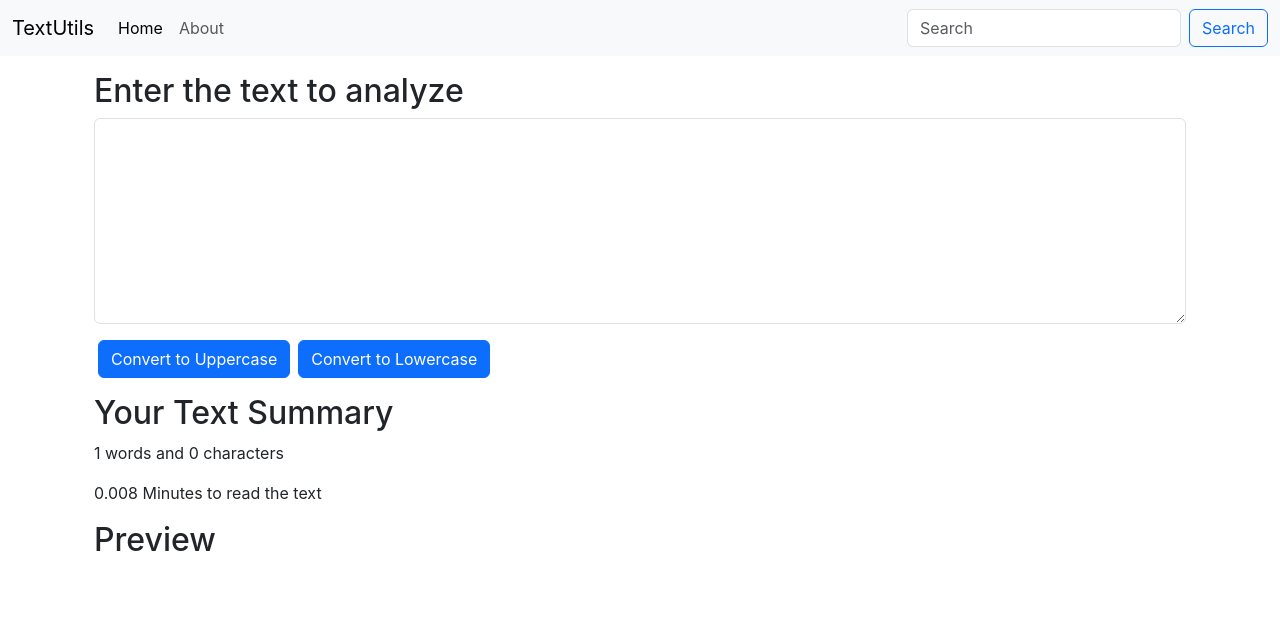
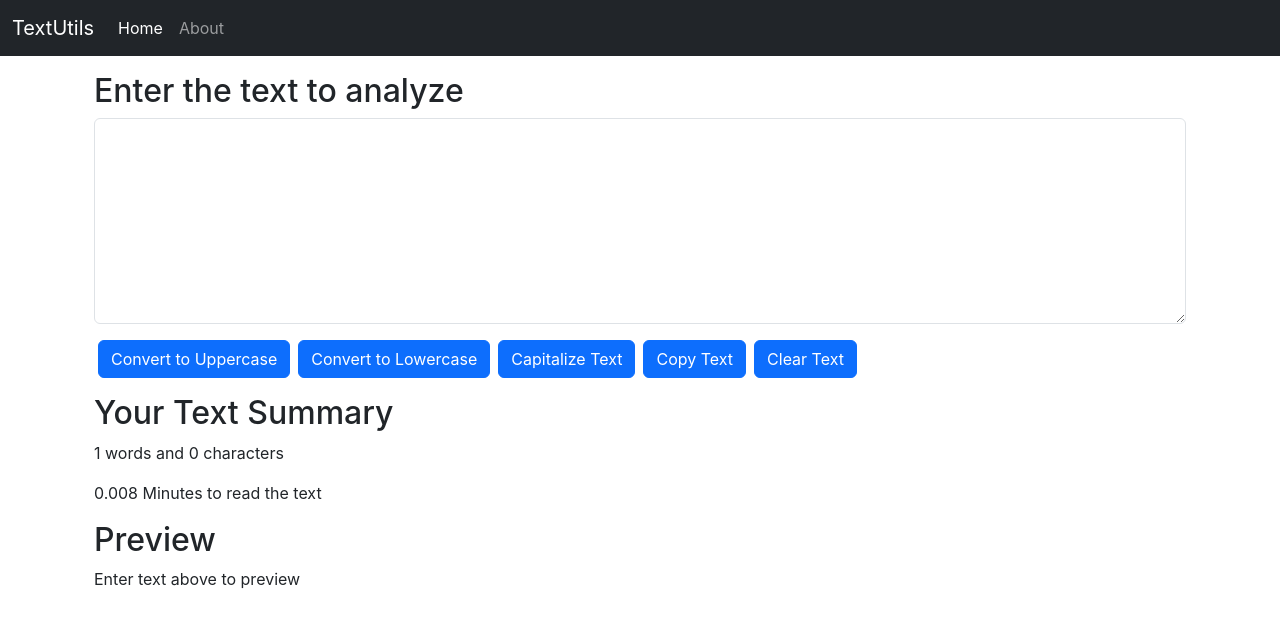
Before and after one commit to abhayCodez/textutils, a React (Create React App) app in the folder textutils/: page /#/ in a window 1280 px wide. Shown: the top 626 px of the page. Built offline with nearby package versions, Linux system fonts and the light colour scheme.

Commit message:
Added functionality of capitalize, copy and clear text

```diff
--- a/textutils/src/components/Navbar.js
+++ b/textutils/src/components/Navbar.js
@@ -3,7 +3,7 @@ import PropTypes from 'prop-types'
 
 export default function Navbar(props) {
   return (
-    <nav className="navbar navbar-expand-lg bg-body-tertiary">
+    <nav className="navbar navbar-expand-lg navbar-dark bg-dark">
         <div className="container-fluid">
           <a className="navbar-brand" href="/">{props.title}</a>
           <button className="navbar-toggler" type="button" data-bs-toggle="collapse" data-bs-target="#navbarSupportedContent" aria-controls="navbarSupportedContent" aria-expanded="false" aria-label="Toggle navigation">
@@ -18,10 +18,6 @@ export default function Navbar(props) {
                 <a className="nav-link" href="/">About</a>
               </li>
             </ul>
-            <form className="d-flex" role="search">
-              <input className="form-control me-2" type="search" placeholder="Search" aria-label="Search"/>
-              <button className="btn btn-outline-primary" type="submit">Search</button>
-            </form>
           </div>
         </div>
       </nav>
--- a/textutils/src/components/TextForm.js
+++ b/textutils/src/components/TextForm.js
@@ -12,6 +12,19 @@ export default function TextForm(props) {
         let newText = text.toLowerCase();
         setText(newText)
     }
+    const handleCapClick = ()=>{
+        let newText = text
+            .split(" ")
+            .map(word => word.charAt(0).toUpperCase() + word.slice(1))
+            .join(" ");
+        setText(newText)
+    }
+    const handleCopyClick = ()=>{
+        navigator.clipboard.writeText(text);
+    }
+    const handleClearClick = ()=>{
+        setText('')
+    }
     const [text, setText] = useState('')
     return (
         <>
@@ -22,13 +35,16 @@ export default function TextForm(props) {
                 </div>
                 <button className="btn btn-primary mx-1" onClick={handleUpClick}>Convert to Uppercase</button>
                 <button className="btn btn-primary mx-1" onClick={handleLowClick}>Convert to Lowercase</button>
+                <button className="btn btn-primary mx-1" onClick={handleCapClick}>Capitalize Text</button>
+                <button className="btn btn-primary mx-1" onClick={handleCopyClick}>Copy Text</button>
+                <button className="btn btn-primary mx-1" onClick={handleClearClick}>Clear Text</button>
             </div>
             <div className="container my-3">
                 <h2>Your Text Summary</h2>
                 <p>{text.split(" ").length} words and {text.length} characters</p>
                 <p>{text.split(" ").length * 0.008} Minutes to read the text</p>
                 <h2>Preview</h2>
-                <p>{text}</p>
+                <p style={{whiteSpace: "pre-wrap"}}>{text.length > 0 ? text : "Enter text above to preview"}</p>
             </div>
         </>
     )
```
